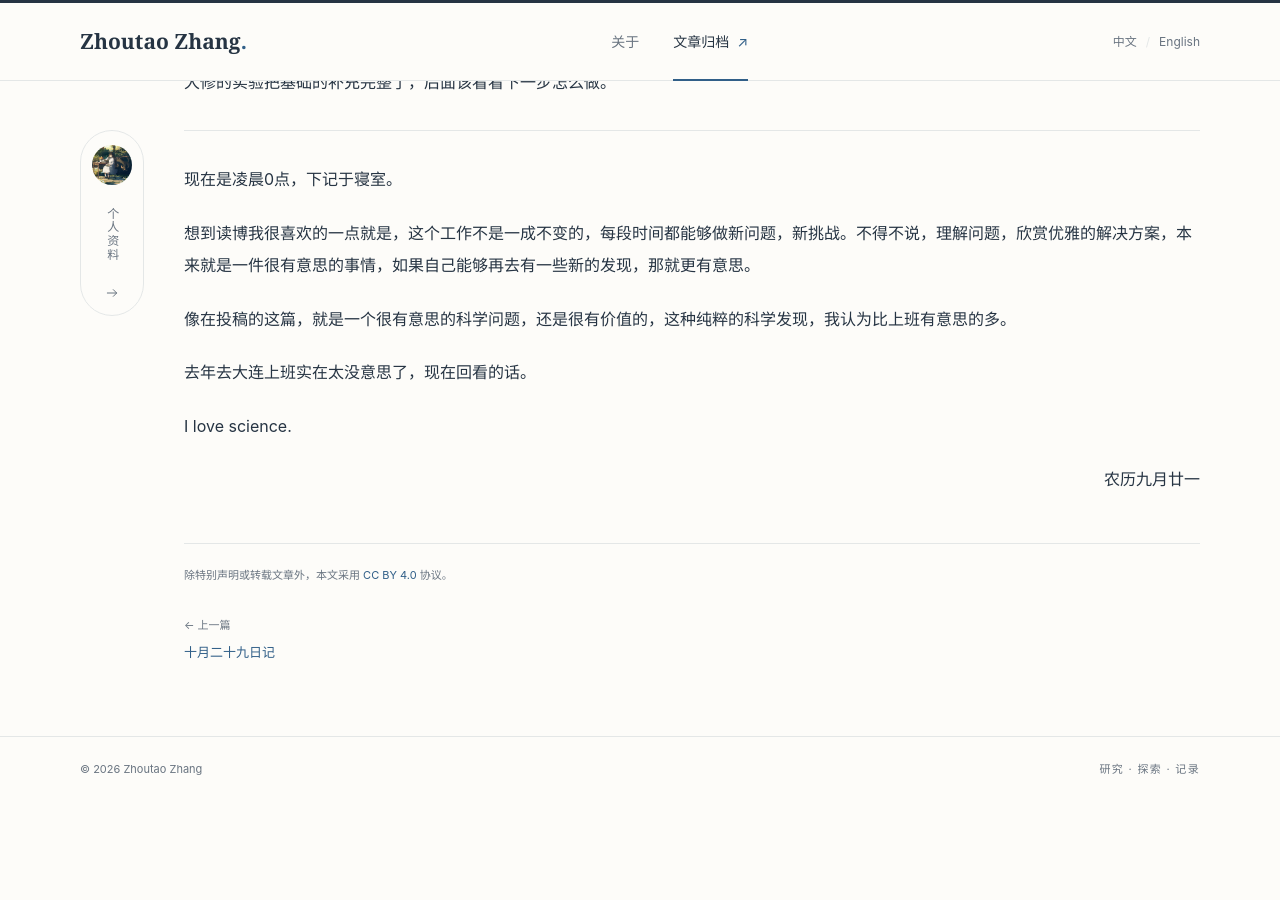
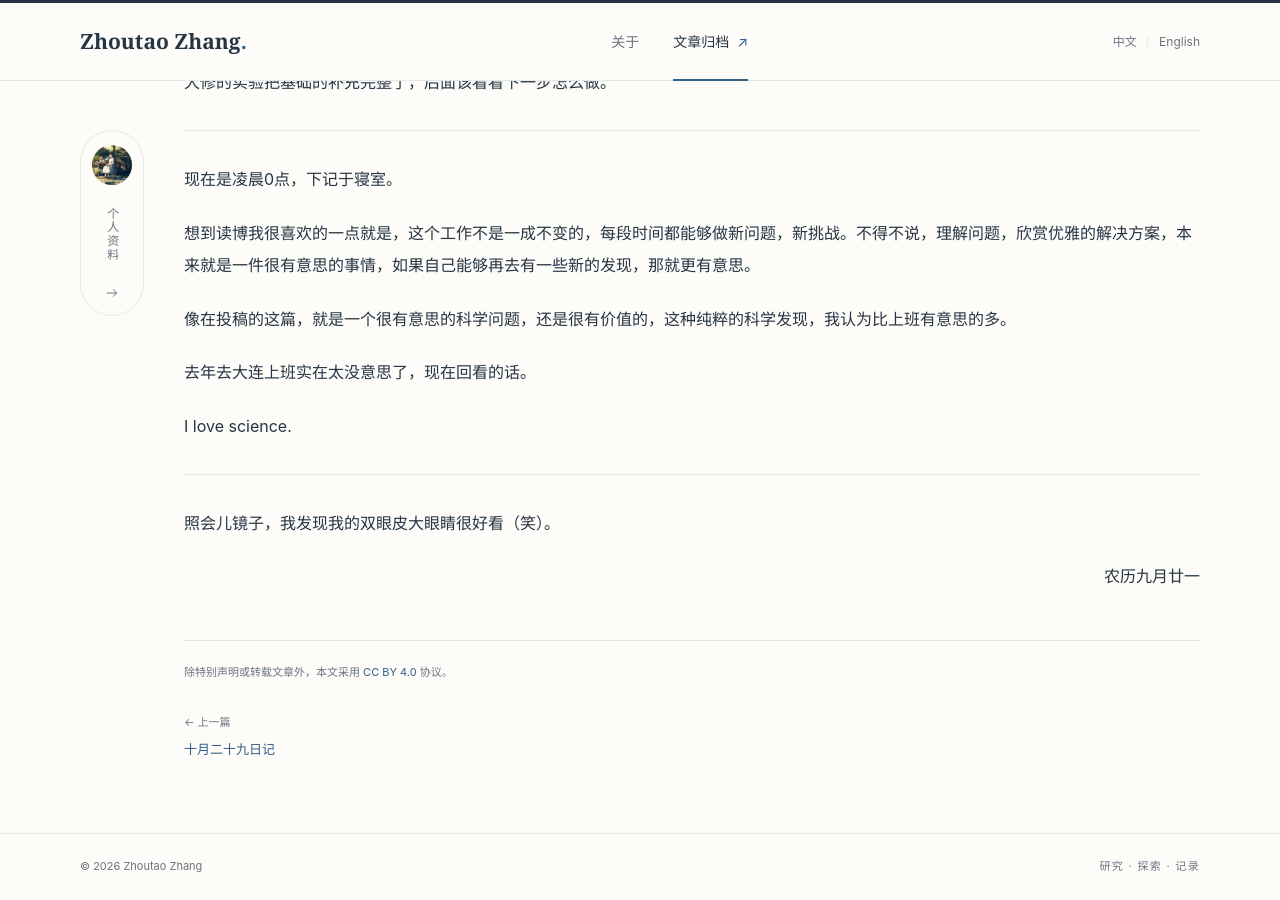
Before and after one commit to DuneArrakis/DuneArrakis.github.io, a Jekyll site: the page built from _posts/2026-10-30-十月三十日记.md, in a window 1280 px wide and 900 px high, scrolled down 530 px. Built offline with Jekyll 4.4.1, drawn with Linux system fonts in a browser that asks for light colours; before the commit the page ends 1333 px from its top, so only the background shows below that.

Commit message:
auto commit

```diff
--- a/_posts/2026-10-30-十月三十日记.md
+++ b/_posts/2026-10-30-十月三十日记.md
@@ -28,4 +28,8 @@ tags:
 
 I love science.
 
+---
+
+照会儿镜子，我发现我的双眼皮大眼睛很好看（笑）。
+
 <p align="right">农历九月廿一</p>
```
